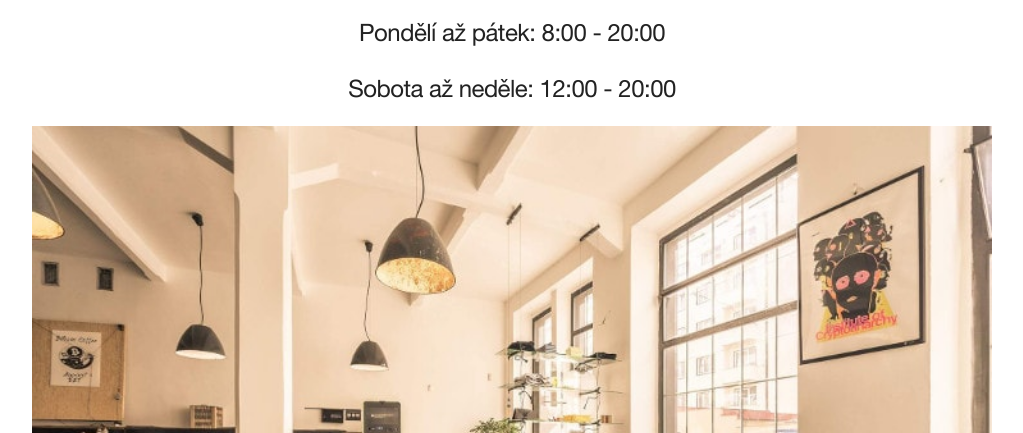
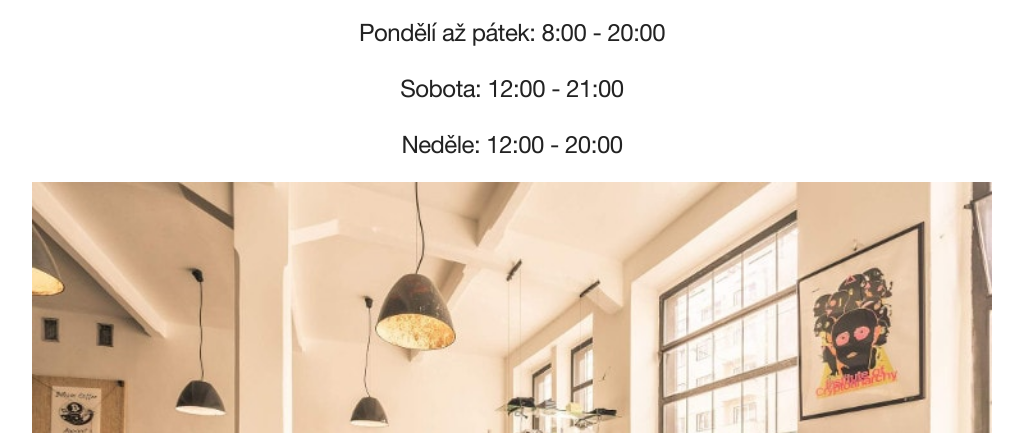
Before and after one commit to ParalelniPolis/bitcoincoffeeweb, a website: page index.html in a window 1280 px wide. Shown: the part 667-1100 px from the top of the page, without its empty margins (128-1151 px from the left). Drawn offline with Linux system fonts and the light colour scheme; files that its build step writes are made by us from their sources; files whose address does not match are found by name.

Commit message:
Opening hours update

```diff
--- a/index.html
+++ b/index.html
@@ -76,7 +76,8 @@
             </div>
             <div class="row text-center">
               <h5 class="trn" data-trn-key="Week">Pondělí až pátek: 8:00 - 20:00</h5>
-              <h5 class="trn" data-trn-key="Weekend">Sobota až neděle: 12:00 - 20:00</h5>
+              <h5 class="trn" data-trn-key="Saturday">Sobota: 12:00 - 21:00</h5>
+			  <h5 class="trn" data-trn-key="Sunday">Neděle: 12:00 - 20:00</h5>
             </div>
         </section>
 
--- a/js/application.js
+++ b/js/application.js
@@ -141,9 +141,13 @@ $(document).ready(function() {
             cz: "Pondělí až pátek: 8:00 - 20:00",
             en: "Monday to Friday: 8:00 - 20:00"
         },
-        "Weekend": {
-            cz: "Sobota až neděle: 12:00 - 20:00",
-            en: "Saturday to Sunday: 12:00 - 20:00"
+        "Saturday": {
+            cz: "Sobota: 12:00 - 21:00",
+            en: "Saturday: 12:00 - 21:00"
+        },
+		"Sunday": {
+            cz: "Neděle: 12:00 - 20:00",
+            en: "Sunday: 12:00 - 20:00"
         },
         "Made": {
             cz: "Vyrobeno díky",
```
Also changed, not shown: dist/application.js.
